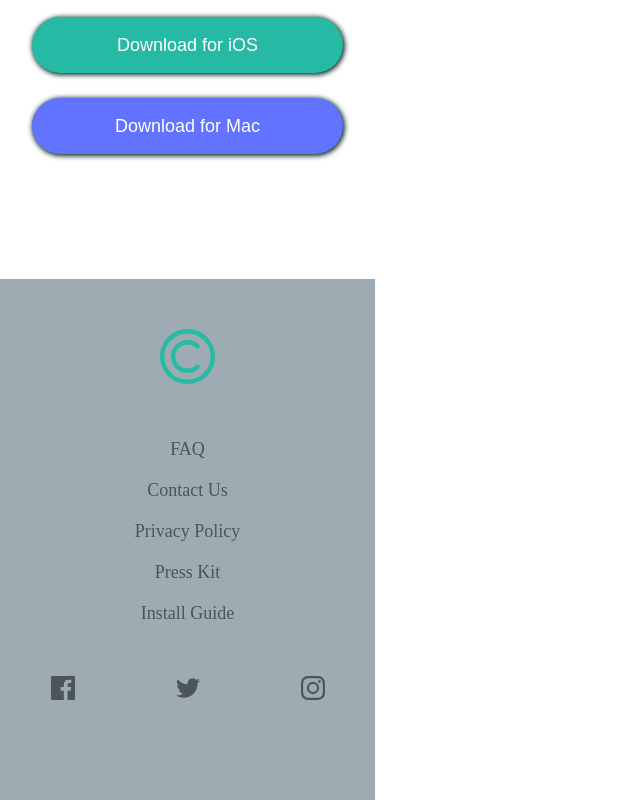
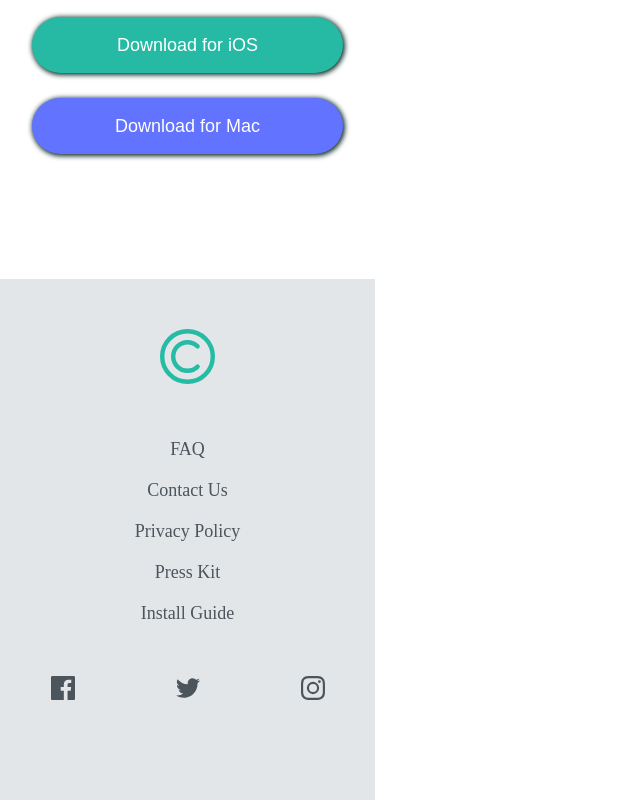
Before and after one commit to bryanloyd/ClipboardLandingPage, a React (Create React App) app: page / in a window 1280 px wide. Shown: the part 4384-5184 px from the top of the page, without its empty margins (0-640 px from the left). Built offline with nearby package versions, Linux system fonts and the light colour scheme; a web font is replaced by a local one.

Commit message:
Updated for Active States

```diff
--- a/src/index.css
+++ b/src/index.css
@@ -117,6 +117,11 @@ ul {
   font-weight: 400;
   line-height: 3rem;
   box-shadow: 1px 1px 5px 1px hsl(171, 66%, 10%);
+  cursor: pointer;
+}
+
+.header-button-ios:hover {
+  background-color: hsl(171, 66%, 65%);
 }
 
 .header-button-mac {
@@ -131,6 +136,11 @@ ul {
   font-weight: 400;
   line-height: 3rem;
   box-shadow: 1px 1px 5px 1px hsl(171, 66%, 10%);
+  cursor: pointer;
+}
+
+.header-button-mac:hover {
+  background-color: hsl(233, 100%, 80%);
 }
 
 /* Snippets Component */
@@ -207,7 +217,7 @@ img {
 
 /* Footer Component */
 .footer {
-  background-color: hsl(201, 11%, 66%);
+  background-color: hsl(201, 11%, 90%);
   text-align: center;
   padding: 50px 0;
 }
@@ -220,6 +230,11 @@ img {
 .footer p {
   color: hsl(210, 10%, 33%);
   margin-bottom: 15px;
+  cursor: pointer;
+}
+
+.footer p:hover {
+  color: hsl(171, 66%, 44%);
 }
 
 .footer-social {
@@ -227,4 +242,10 @@ img {
   display: flex;
   align-items: center;
   justify-content: space-around;
+  cursor: pointer;
 }
+
+.footer-social img:hover {
+  filter: invert(61%) sepia(44%) saturate(654%) hue-rotate(121deg)
+    brightness(91%) contrast(90%);
+}
```
